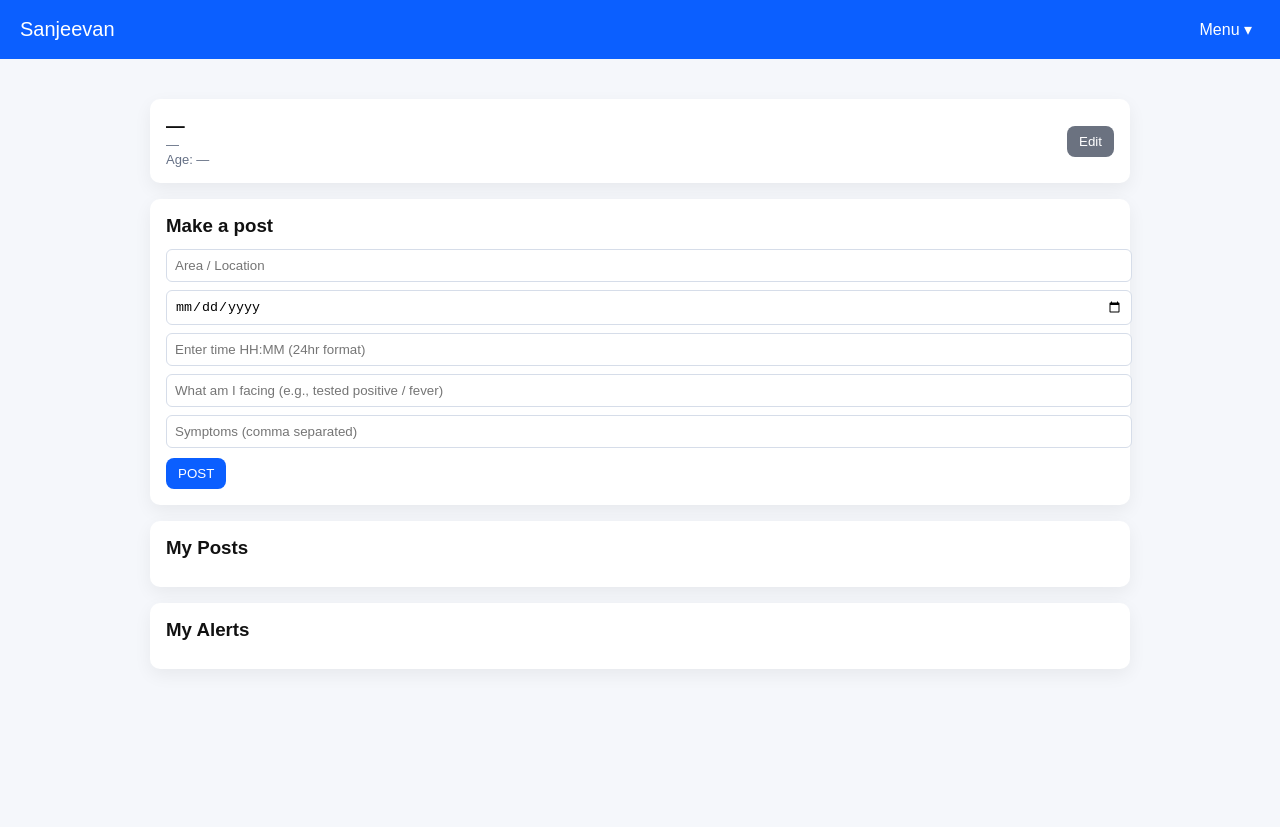
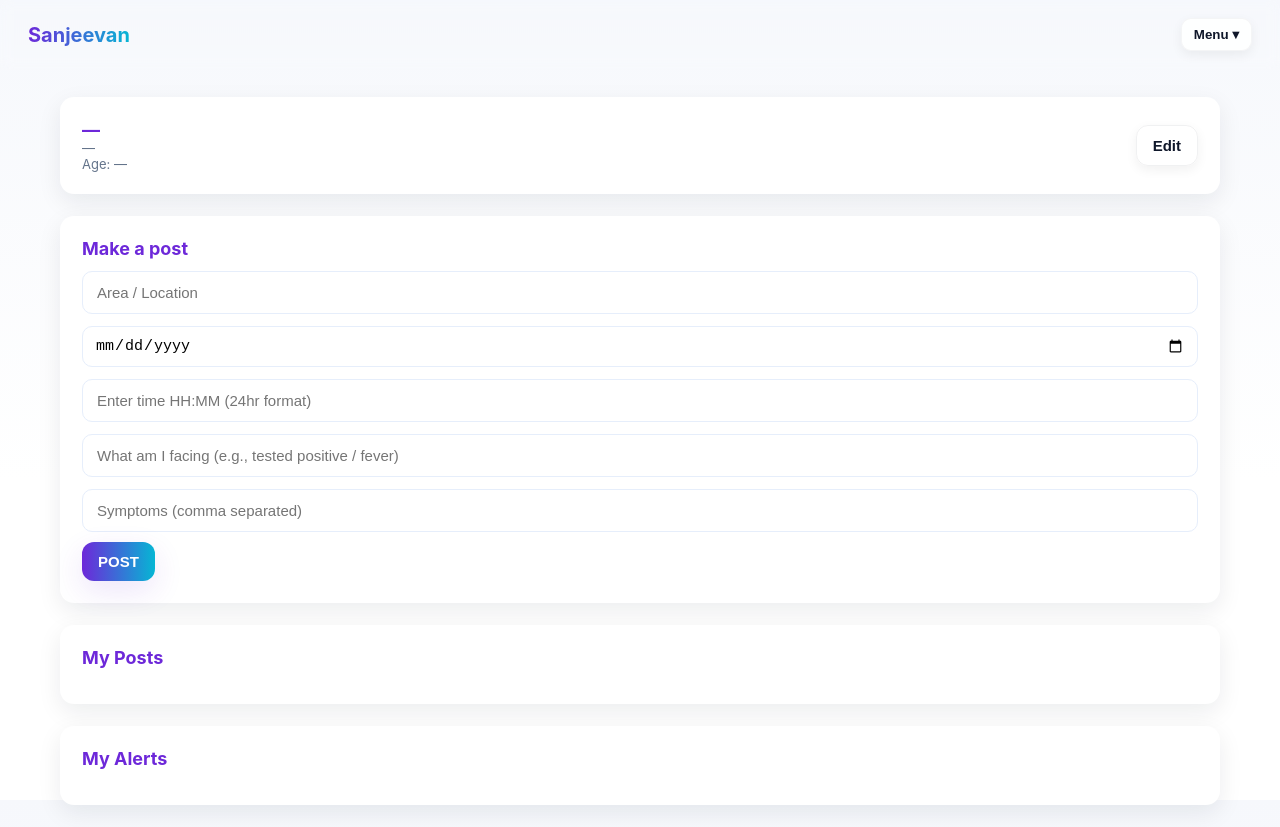
Before and after one commit to Indianworldruler/Sanjeevan, a plain HTML site: page docs/dashboard/dashboard.html in a window 1280 px wide. Before the commit the page ends 800 px from the top, so only its background shows below. Drawn offline with nearby package versions, Linux system fonts and the light colour scheme; no server answers.

Commit message:
Update dashboard.html

```diff
--- a/docs/dashboard/dashboard.html
+++ b/docs/dashboard/dashboard.html
@@ -5,29 +5,215 @@
   <meta name="viewport" content="width=device-width,initial-scale=1" />
   <title>Sanjeevan - Dashboard</title>
   <style>
-    body { font-family: Arial, sans-serif; margin:0; padding:0; background:#f5f7fb; color:#111; }
-    .navbar { display:flex; justify-content:space-between; align-items:center; padding:12px 20px; background:#0b5fff; color:#fff; }
-    .brand { font-size:20px; cursor:pointer; }
-    .dropdown { position:relative; }
-    .dropbtn { background:transparent; color:#fff; border:none; cursor:pointer; padding:8px; font-size:16px; }
-    .dropdown-content { display:none; position:absolute; right:0; background:#fff; min-width:180px; box-shadow:0 4px 12px rgba(0,0,0,0.15); border-radius:6px; overflow:hidden; }
-    .dropdown-content button { width:100%; padding:10px 12px; border:0; background:transparent; text-align:left; cursor:pointer; }
-    .dropdown:hover .dropdown-content { display:block; }
-    .container { padding:20px; max-width:980px; margin:20px auto; }
-    .card { background:#fff; padding:16px; border-radius:10px; box-shadow:0 6px 18px rgba(2,6,23,0.06); margin-bottom:16px; }
-    .row { display:flex; gap:16px; align-items:center; }
-    .col { flex:1; }
-    .field { display:block; width:100%; padding:8px; margin-top:8px; border-radius:6px; border:1px solid #d6dde9; }
-    .btn { padding:8px 12px; border-radius:8px; border:0; cursor:pointer; background:#0b5fff; color:#fff; }
-    .btn.secondary { background:#6b7280; }
-    h3 { margin:0; }
-    .posts-grid { display:flex; flex-direction:column; gap:12px; margin-top:12px; }
-    .post-card { padding:12px; border-radius:8px; border:1px solid #e6eefb; background:#fff; }
-    .small { font-size:13px; color:#444; }
-    .muted { color:#657085; font-size:13px; }
-    .flex-between { display:flex; justify-content:space-between; align-items:center; }
-    .alert-card { border-left:4px solid #ff6b6b; padding-left:12px; background:#fff7f7; }
-  </style>
+  :root{
+    --bg-top: #f6f8fc;
+    --page-bg: #ffffff;
+    --card-bg: #ffffff;
+    --accent-a: #6d28d9; /* deep purple */
+    --accent-b: #06b6d4; /* teal/cyan */
+    --text: #0f172a;
+    --muted: #64748b;
+    --soft-border: #e6eefb;
+    --shadow-1: 0 8px 24px rgba(15,23,42,0.08);
+    --shadow-2: 0 4px 12px rgba(2,6,23,0.06);
+  }
+
+  /* base */
+  * { box-sizing: border-box; }
+  html,body { height:100%; margin:0; }
+  body {
+    font-family: Inter, system-ui, -apple-system, "Segoe UI", Roboto, "Helvetica Neue", Arial;
+    -webkit-font-smoothing:antialiased;
+    -moz-osx-font-smoothing:grayscale;
+    color: var(--text);
+    background: linear-gradient(180deg, var(--bg-top), #ffffff 60%);
+    min-height: 100vh;
+    display: flex;
+    flex-direction: column;
+  }
+
+  /* NAV */
+  .navbar {
+    display:flex;
+    align-items:center;
+    justify-content:space-between;
+    padding: 18px 28px;
+    background: transparent;
+    position: sticky;
+    top:0;
+    z-index: 40;
+    backdrop-filter: blur(6px);
+  }
+
+  .brand {
+    font-weight: 700;
+    font-size: 20px;
+    cursor: pointer;
+    /* gradient text highlight for brand */
+    background: linear-gradient(90deg, var(--accent-a), var(--accent-b));
+    -webkit-background-clip: text;
+    -webkit-text-fill-color: transparent;
+    background-clip: text;
+    color: transparent;
+  }
+
+
+  /* Dropdown adjustments */
+.dropdown { position: relative; z-index: 50; }
+.dropdown-content {
+  display: none;
+  position: absolute;
+  top: 100%; /* right below the button */
+  right: 0;
+  min-width: 220px;
+  background: var(--card-bg);
+  border-radius: 12px;
+  box-shadow: var(--shadow-1);
+  overflow: hidden;
+  opacity: 0;
+  pointer-events: none;
+  transition: opacity 0.2s ease;
+}
+.dropdown-content button {
+  width: 100%;
+  padding: 12px 14px;
+  border: none;
+  text-align: left;
+  background: transparent;
+  cursor: pointer;
+  font-size: 14px;
+  color: var(--text);
+}
+.dropdown-content button:hover { background: #f7f9fc; }
+
+.dropdown.show .dropdown-content {
+  display: block;
+  opacity: 1;
+  pointer-events: auto;
+}
+
+.dropbtn {
+  background: rgba(255,255,255,0.88);
+  border: 1px solid rgba(15,23,42,0.04);
+  padding: 8px 12px;
+  border-radius: 10px;
+  cursor: pointer;
+  font-weight: 600;
+  color: var(--text);
+  box-shadow: var(--shadow-2);
+  transition: transform 0.15s ease, background 0.15s ease;
+}
+.dropbtn:hover {
+  transform: translateY(-1px);
+  background: rgba(255,255,255,1);
+}
+
+  /* layout container */
+  .container {
+    max-width: 1200px;     /* keep it wide, not shrunken */
+    width: calc(100% - 40px);
+    margin: 28px auto;
+    padding: 0 20px;
+    flex: 1 0 auto;
+  }
+
+  /* cards */
+  .card {
+    background: var(--card-bg);
+    padding: 22px;
+    border-radius: 14px;
+    box-shadow: var(--shadow-1);
+    margin-bottom: 22px;
+  }
+
+  /* utility rows/cols */
+  .row { display:flex; gap:18px; align-items:center; flex-wrap:wrap; }
+  .col { flex:1; min-width:240px; } /* prevents extreme shrinking */
+
+  /* headings, text */
+  h3 { margin:0; font-size:18px; color:var(--accent-a); font-weight:700; }
+  .small { font-size:13px; color:#374151; }
+  .muted { color:var(--muted); font-size:13px; }
+
+  /* form fields */
+  .field {
+    display:block;
+    width:100%;
+    padding:12px 14px;
+    margin-top:12px;
+    border-radius:10px;
+    border:1px solid var(--soft-border);
+    background:#ffffff;
+    font-size:15px;
+    transition: box-shadow .18s ease, border-color .18s ease;
+  }
+  .field:focus{
+    outline: none;
+    border-color: var(--accent-a);
+    box-shadow: 0 8px 22px rgba(109,40,217,0.08);
+  }
+
+  /* buttons */
+  .btn {
+    display:inline-flex;
+    align-items:center;
+    justify-content:center;
+    gap:8px;
+    padding: 11px 16px;
+    border-radius:12px;
+    border:0;
+    cursor:pointer;
+    font-weight:700;
+    font-size:15px;
+    color:#ffffff;
+    background: linear-gradient(90deg, var(--accent-a), var(--accent-b));
+    box-shadow: 0 10px 30px rgba(109,40,217,0.12);
+  }
+  .btn:hover { transform: translateY(-2px); }
+  .btn.secondary {
+    background: transparent;
+    color: var(--text);
+    border: 1px solid rgba(15,23,42,0.06);
+    box-shadow: var(--shadow-2);
+    font-weight:600;
+  }
+  .btn.danger {
+    background: linear-gradient(90deg,#d67979,#ff7d7d);
+    box-shadow: 0 10px 24px rgba(223, 118, 118, 0.12);
+  }
+
+  /* posts / cards */
+  .posts-grid { display:flex; flex-direction:column; gap:14px; margin-top:14px; }
+  .post-card {
+    padding:16px;
+    border-radius:12px;
+    border:1px solid #eef6ff;
+    background:#fff;
+  }
+  .alert-card { border-left:4px solid #ff6b6b; background:#fff7f7; padding-left:12px; }
+
+  .flex-between { display:flex; justify-content:space-between; align-items:center; gap:12px; }
+
+  /* preserve original field types specific styling */
+  input[type="date"].field { padding:10px 12px; }
+
+  /* responsive — keep layout full-size on wide screens, stack neatly on mobile */
+  @media (max-width: 980px) {
+    .container { width: calc(100% - 28px); margin: 18px auto; }
+    .row { gap:12px; }
+    .field { font-size:15px; padding:10px 12px; }
+    .card { padding:18px; border-radius:12px; }
+  }
+
+  @media (max-width: 620px) {
+    .navbar { padding:12px 16px; }
+    .brand { font-size:18px; }
+    .row { flex-direction:column; align-items:stretch; }
+    .col { min-width: auto; width:100%; }
+    .btn { width:100%; padding:12px 14px; }
+    .dropdown-content { right: 8px; left: auto; min-width: 180px; }
+  }
+</style>
   <script src="https://cdn.jsdelivr.net/npm/@emailjs/browser@4/dist/email.min.js"></script>
 
 
@@ -42,10 +228,9 @@
     <div class="dropdown">
       <button class="dropbtn">Menu ▾</button>
       <div class="dropdown-content">
-        <button id="exploreBtn">Explore cases</button>
-        <button id="askAiBtn">Ask AI</button>
-        <button id="casesOverviewBtn">Cases Overview</button>
-        <button id="deleteAccountBtn" style="color:#b91c1c">Delete account</button>
+        <button id="exploreBtn">View All Posts</button>
+        <button id="casesOverviewBtn">Analysis</button>
+        <button id="deleteAccountBtn" style="color:#ff0000">Delete account</button>
       </div>
     </div>
   </div>
@@ -142,7 +327,6 @@
   .catch(err => console.error("❌ Email sending failed:", err));
 }
 
-
     const EMAILJS_PUBLIC_KEY = "YOUR_EMAILJS_PUBLIC_KEY";
     const EMAILJS_SERVICE_ID = "YOUR_EMAILJS_SERVICE_ID";
     const EMAILJS_TEMPLATE_ID = "YOUR_EMAILJS_TEMPLATE_ID";
@@ -155,7 +339,6 @@
 
     const brand = document.getElementById('brand');
     const exploreBtn = document.getElementById('exploreBtn');
-    const askAiBtn = document.getElementById('askAiBtn');
     const casesOverviewBtn = document.getElementById('casesOverviewBtn');
     const deleteAccountBtn = document.getElementById('deleteAccountBtn');
     const displayNameEl = document.getElementById('displayName');
@@ -176,10 +359,32 @@
     let currentUserData = null;
 
 
-    brand.addEventListener('click', () => { location.href = '../auth/index.html'; });
-    exploreBtn.addEventListener('click', () => { alert('Explore cases — placeholder'); });
-    askAiBtn.addEventListener('click', () => { location.href = '../dashboard/ai.html'; });
-    casesOverviewBtn.addEventListener('click', () => { alert('Cases Overview — placeholder'); });
+    brand.addEventListener('click', () => {
+      location.href = '../index.html';
+    });
+
+exploreBtn.addEventListener('click', () => {
+  location.href = '../menu/posts.html';
+});
+
+casesOverviewBtn.addEventListener('click', () => {
+  location.href = '../menu/analysis.html';
+});
+
+const dropdown = document.querySelector('.dropdown');
+let timeout;
+
+dropdown.addEventListener('mouseenter', () => {
+  clearTimeout(timeout);
+  dropdown.classList.add('show');
+});
+
+dropdown.addEventListener('mouseleave', () => {
+  timeout = setTimeout(() => {
+    dropdown.classList.remove('show');
+  }, 200); // small delay for cursor to reach dropdown
+});
+
 
     onAuthStateChanged(auth, async (user) => {
       if (!user) {
@@ -356,7 +561,7 @@
       <div class="muted" style="margin-top:6px">Symptoms: ${escapeHtml(p.symptoms || '—')}</div>
       <div style="margin-top:8px">
         <button class="btn secondary btn-edit" data-post-id="${p.id}">Edit</button>
-        <button class="btn secondary btn-delete" style="background:#b91c1c" data-post-id="${p.id}">Delete</button>
+        <button class="btn secondary btn-delete" style="background:#FF4B33" data-post-id="${p.id}">Delete</button>
       </div>
     `;
 
```
